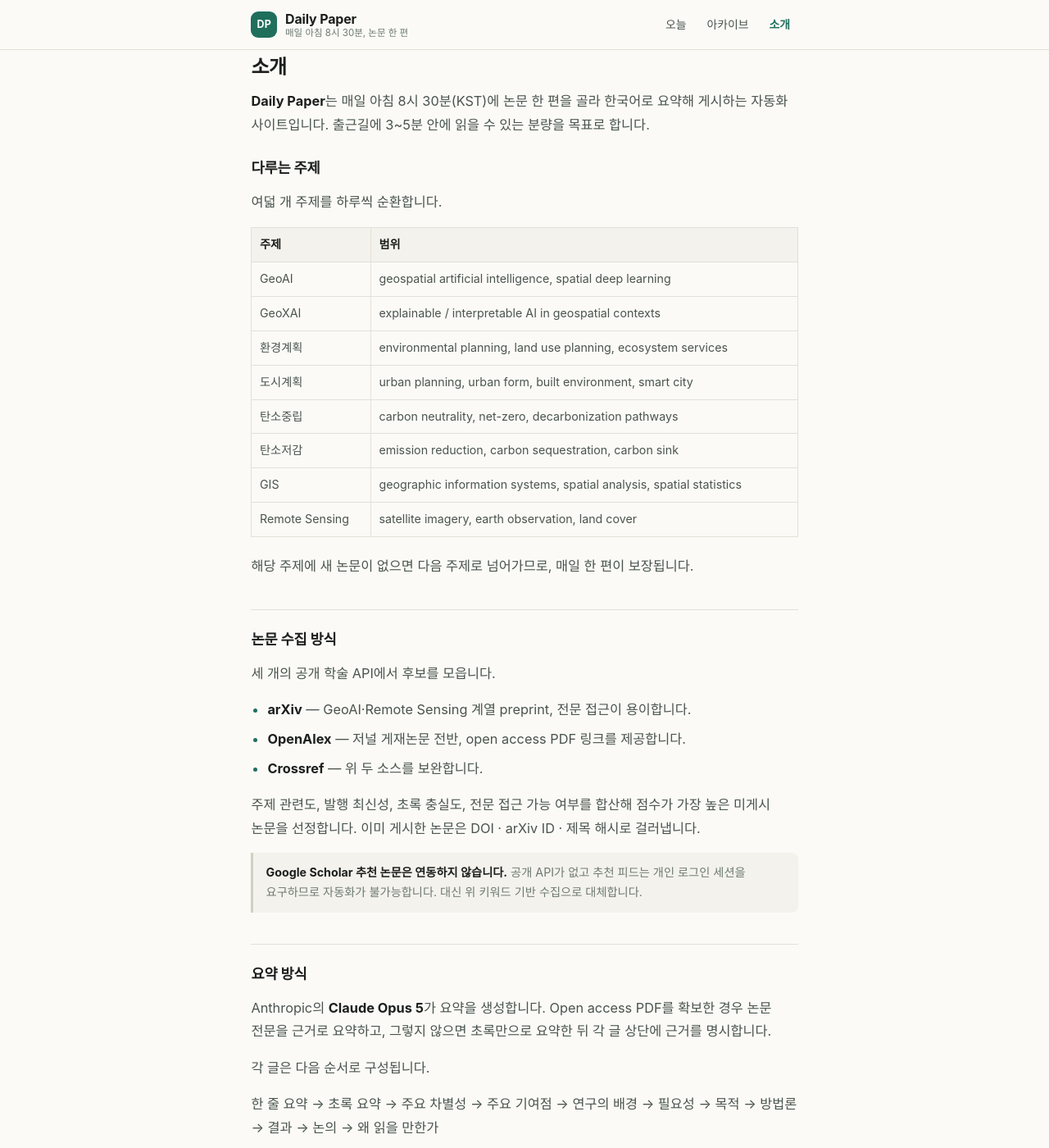
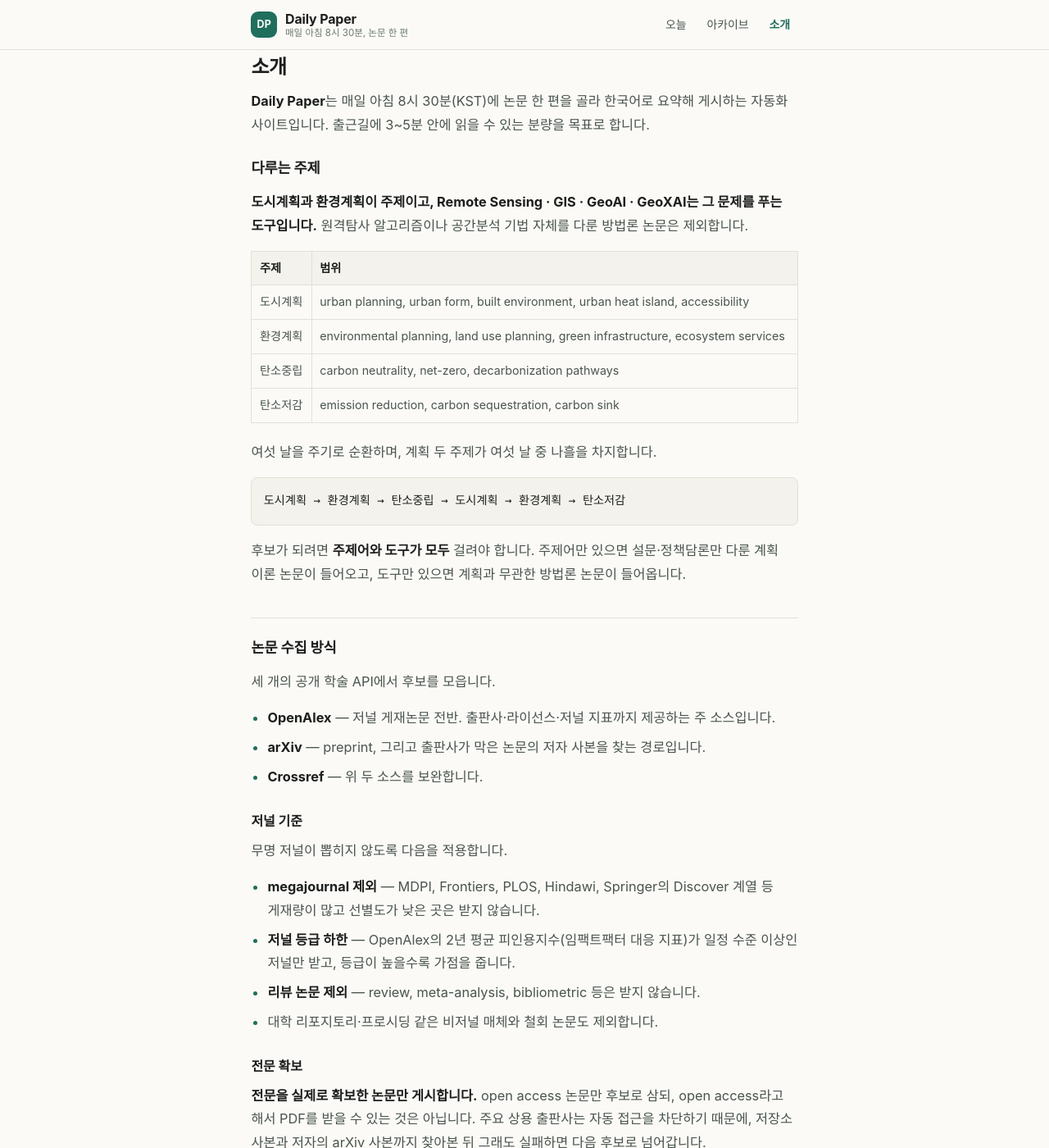
Before and after one commit to dbkim-geo/daily-paper, a Jekyll site: the page built from about.md, in a window 1280 px wide and 1400 px high. Shown: the whole window at 82% size. Built offline with Jekyll 4.4.1, drawn with Linux system fonts in a browser that asks for light colours; some of the changed text lies outside the part shown.

Commit message:
docs: 소개·설명을 현재 동작에 맞게 갱신
주제 재편과 수집 방식 변경이 사이트 설명에 반영되지 않았다.

- 주제표를 8개에서 4개로. 도구는 주제가 아니라 수단임을 명시하고
  6일 순환과 '주제어+도구 동시 충족' 조건을 적었다
- 저널 기준(megajournal 제외, 등급 하한, 리뷰 제외)을 추가
- OA 한정과 전문 필수를 설명하고, 그 때문에 선정 논문이 점수 1위가
  아닐 수 있다는 점과 전문을 못 구하면 건너뛴다는 점을 밝혔다
- 원문 키워드와 대표 그림 항목을 추가. 그림은 CC BY 계열만 싣고
  출처를 표기한다는 점을 명시
- '초록만으로 요약' 관련 서술 삭제. 이제 그 경로가 없다
- post 레이아웃의 '요약 근거'는 초록 기반일 때만 표시
- _config.yml description과 index.html 주제 목록 갱신

````diff
--- a/_config.yml
+++ b/_config.yml
@@ -1,8 +1,8 @@
 title: "Daily Paper"
 tagline: "매일 아침 8시 30분, 논문 한 편"
 description: >-
-  GeoAI · GeoXAI · 환경계획 · 도시계획 · 탄소중립 · 탄소저감 · GIS · Remote Sensing
-  분야의 최신 논문을 매일 한 편씩 한국어로 요약합니다.
+  도시계획 · 환경계획 · 탄소중립 · 탄소저감 분야에서 Remote Sensing · GIS · GeoAI를
+  활용한 최신 논문을 매일 한 편씩 한국어로 요약합니다.
 author: "Dongbeom Kim"
 email: "dongbum80@gmail.com"
 
--- a/_layouts/post.html
+++ b/_layouts/post.html
@@ -32,9 +32,9 @@ layout: default
       <div><dt>발행</dt><dd>{{ page.published }}</dd></div>
       {%- endif %}
       <div><dt>수집</dt><dd>{{ page.source }}</dd></div>
-      <div><dt>요약 근거</dt><dd>
-        {%- if page.basis == 'full_text' %}논문 전문{% else %}초록{% endif -%}
-      </dd></div>
+      {%- if page.basis != 'full_text' %}
+      <div><dt>요약 근거</dt><dd>초록</dd></div>
+      {%- endif %}
     </dl>
 
     <div class="post-actions">
--- a/about.md
+++ b/about.md
@@ -9,53 +9,88 @@ permalink: /about/
 
 ## 다루는 주제
 
-여덟 개 주제를 하루씩 순환합니다.
+**도시계획과 환경계획이 주제이고, Remote Sensing · GIS · GeoAI · GeoXAI는 그 문제를 푸는
+도구입니다.** 원격탐사 알고리즘이나 공간분석 기법 자체를 다룬 방법론 논문은 제외합니다.
 
 | 주제 | 범위 |
 | --- | --- |
-| GeoAI | geospatial artificial intelligence, spatial deep learning |
-| GeoXAI | explainable / interpretable AI in geospatial contexts |
-| 환경계획 | environmental planning, land use planning, ecosystem services |
-| 도시계획 | urban planning, urban form, built environment, smart city |
+| 도시계획 | urban planning, urban form, built environment, urban heat island, accessibility |
+| 환경계획 | environmental planning, land use planning, green infrastructure, ecosystem services |
 | 탄소중립 | carbon neutrality, net-zero, decarbonization pathways |
 | 탄소저감 | emission reduction, carbon sequestration, carbon sink |
-| GIS | geographic information systems, spatial analysis, spatial statistics |
-| Remote Sensing | satellite imagery, earth observation, land cover |
 
-해당 주제에 새 논문이 없으면 다음 주제로 넘어가므로, 매일 한 편이 보장됩니다.
+여섯 날을 주기로 순환하며, 계획 두 주제가 여섯 날 중 나흘을 차지합니다.
+
+```
+도시계획 → 환경계획 → 탄소중립 → 도시계획 → 환경계획 → 탄소저감
+```
+
+후보가 되려면 **주제어와 도구가 모두** 걸려야 합니다. 주제어만 있으면 설문·정책담론만
+다룬 계획 이론 논문이 들어오고, 도구만 있으면 계획과 무관한 방법론 논문이 들어옵니다.
 
 ## 논문 수집 방식
 
 세 개의 공개 학술 API에서 후보를 모읍니다.
 
-- **arXiv** — GeoAI·Remote Sensing 계열 preprint, 전문 접근이 용이합니다.
-- **OpenAlex** — 저널 게재논문 전반, open access PDF 링크를 제공합니다.
+- **OpenAlex** — 저널 게재논문 전반. 출판사·라이선스·저널 지표까지 제공하는 주 소스입니다.
+- **arXiv** — preprint, 그리고 출판사가 막은 논문의 저자 사본을 찾는 경로입니다.
 - **Crossref** — 위 두 소스를 보완합니다.
 
-주제 관련도, 발행 최신성, 초록 충실도, 전문 접근 가능 여부를 합산해 점수가 가장 높은
-미게시 논문을 선정합니다. 이미 게시한 논문은 DOI · arXiv ID · 제목 해시로 걸러냅니다.
+### 저널 기준
+
+무명 저널이 뽑히지 않도록 다음을 적용합니다.
+
+- **megajournal 제외** — MDPI, Frontiers, PLOS, Hindawi, Springer의 Discover 계열 등
+  게재량이 많고 선별도가 낮은 곳은 받지 않습니다.
+- **저널 등급 하한** — OpenAlex의 2년 평균 피인용지수(임팩트팩터 대응 지표)가 일정 수준
+  이상인 저널만 받고, 등급이 높을수록 가점을 줍니다.
+- **리뷰 논문 제외** — review, meta-analysis, bibliometric 등은 받지 않습니다.
+- 대학 리포지토리·프로시딩 같은 비저널 매체와 철회 논문도 제외합니다.
+
+### 전문 확보
+
+**전문을 실제로 확보한 논문만 게시합니다.** open access 논문만 후보로 삼되, open access라고
+해서 PDF를 받을 수 있는 것은 아닙니다. 주요 상용 출판사는 자동 접근을 차단하기 때문에,
+저장소 사본과 저자의 arXiv 사본까지 찾아본 뒤 그래도 실패하면 다음 후보로 넘어갑니다.
+
+그래서 **선정 논문이 점수 1위가 아닐 수 있습니다.** 요약의 근거를 초록이 아닌 본문에 두는
+편이 낫다고 보기 때문입니다. 그날 어느 주제에서도 전문을 구하지 못하면 게시를 건너뜁니다.
+
+주제 관련도, 발행 최신성, 저널 등급, 초록 충실도를 합산해 점수가 가장 높은 미게시 논문부터
+전문 확보를 시도합니다. 이미 게시한 논문은 DOI · arXiv ID · 제목 해시로 걸러냅니다.
 
 > **Google Scholar 추천 논문은 연동하지 않습니다.** 공개 API가 없고 추천 피드는 개인
 > 로그인 세션을 요구하므로 자동화가 불가능합니다. 대신 위 키워드 기반 수집으로 대체합니다.
 
 ## 요약 방식
 
-Anthropic의 **Claude Opus 5**가 요약을 생성합니다. Open access PDF를 확보한 경우 논문
-전문을 근거로 요약하고, 그렇지 않으면 초록만으로 요약한 뒤 각 글 상단에 근거를 명시합니다.
+Anthropic의 **Claude Opus 5**가 논문 전문을 근거로 요약을 생성합니다. 생성된 요약은
+정해진 스키마를 통과해야 게시되며, 통과하지 못하면 오류를 되돌려주고 다시 쓰게 합니다.
 
 각 글은 다음 순서로 구성됩니다.
 
 한 줄 요약 → 초록 요약 → 주요 차별성 → 주요 기여점 → 연구의 배경 → 필요성 → 목적 →
-방법론 → 결과 → 논의 → 왜 읽을 만한가
+방법론 → 결과 → 논의 → 왜 읽을 만한가 → 원문 키워드
 
 서술은 한국어로 하되, 학계에서 통용되는 전문 용어(예: Random Forest, NDVI, Sentinel-2,
 SHAP, urban heat island)는 영어 원문 그대로 표기합니다.
+
+**원문 키워드**는 저자가 논문에 직접 적은 것만 싣습니다. 자동 생성된 키워드는 오류가 섞이므로
+쓰지 않으며, 원문에 키워드가 없으면 해당 항목을 생략합니다.
+
+## 그림에 대하여
+
+글 상단의 그림은 **논문 원문에서 가져온 것**입니다. 본문에서 가장 먼저 나오는 큰 그림을
+쓰므로 대개 연구 지역도나 방법론 흐름도입니다.
+
+재배포가 허용되는 **Creative Commons 라이선스(CC BY 계열)** 인 경우에만 싣고, 저작자·저널·
+연도·라이선스를 그림 아래에 표기합니다. 변경 금지(ND) 조건이거나 라이선스를 확인할 수 없으면
+그림 없이 게시합니다.
 
 ## 주의사항
 
 요약은 자동 생성물이며 원문의 뉘앙스나 세부 조건을 놓칠 수 있습니다.
 **인용하거나 연구에 활용하기 전에는 반드시 원문을 직접 확인하세요.**
-특히 "요약 근거: 초록"으로 표시된 글은 방법론과 결과의 세부 사항이 제한적입니다.
 
 ## 문의
 
--- a/index.html
+++ b/index.html
@@ -6,8 +6,7 @@ layout: default
   <h1>{{ site.tagline }}</h1>
   <p>{{ site.description }}</p>
   <ul class="topic-legend">
-    <li>GeoAI</li><li>GeoXAI</li><li>환경계획</li><li>도시계획</li>
-    <li>탄소중립</li><li>탄소저감</li><li>GIS</li><li>Remote Sensing</li>
+    <li>도시계획</li><li>환경계획</li><li>탄소중립</li><li>탄소저감</li>
   </ul>
 </section>
 {%- endif %}
````
